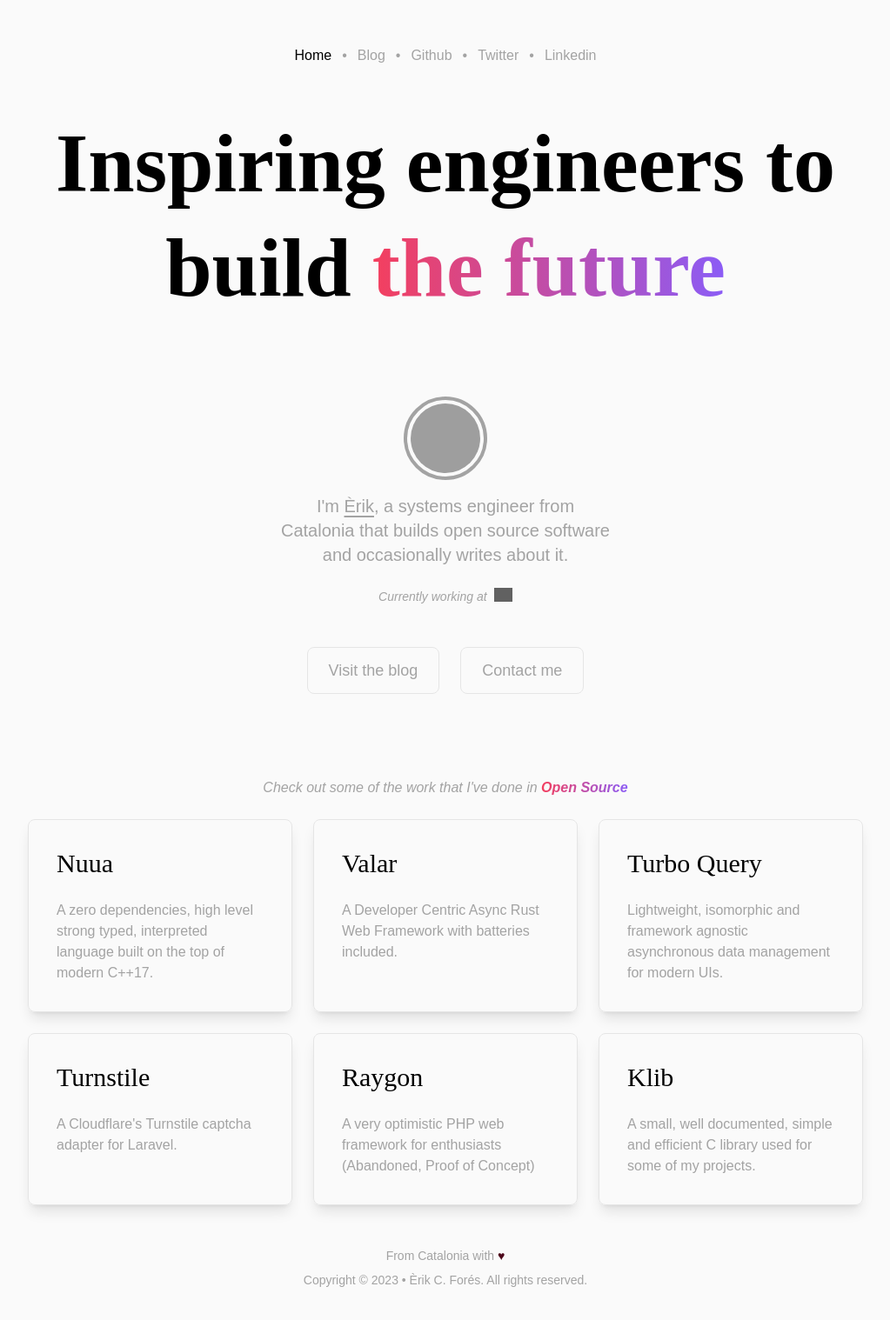
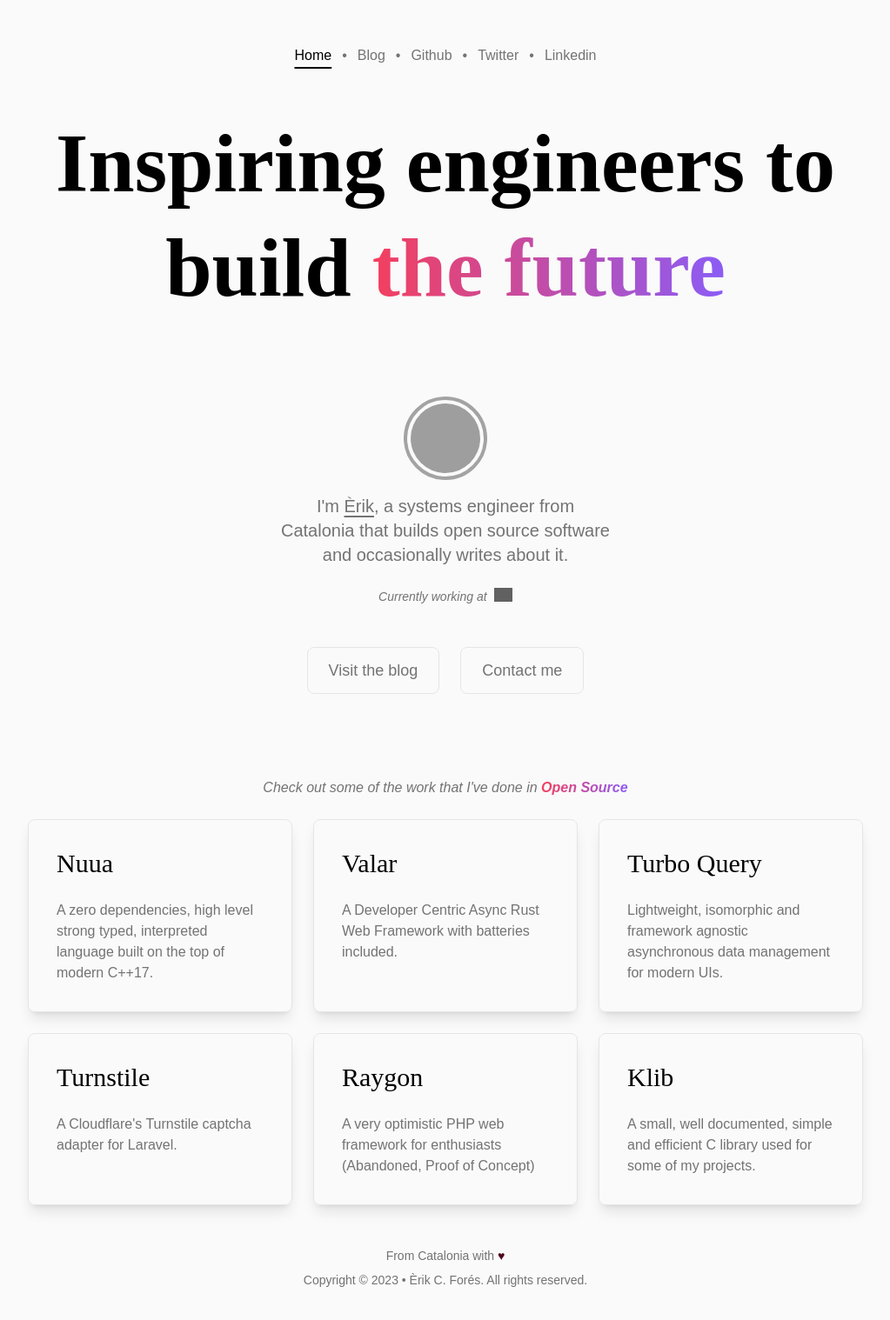
Before and after one commit to ConsoleTVs/erik.cat, an Astro site: page / in a window 1280 px wide. Shown: the whole page at 87% size, without its empty margins (128-1151 px from the left). Built offline with nearby package versions, Linux system fonts and the light colour scheme; Astro itself is replaced by a stand-in of ours; grey boxes are pictures that could not be loaded; a web font is replaced by a local one.

Commit message:
fix: better accesibility

```diff
--- a/src/components/Button.astro
+++ b/src/components/Button.astro
@@ -1,4 +1,4 @@
 <button
-  class="px-6 py-3 text-lg font-medium transition-colors border rounded-lg hover:text-black hover:dark:text-white text-neutral-400 dark:text-neutral-600 border-neutral-200 dark:border-neutral-800 hover:bg-neutral-100/50 hover:dark:bg-neutral-900/50">
+  class="px-6 py-3 text-lg font-medium transition-colors border rounded-lg hover:text-black hover:dark:text-white text-neutral-500 border-neutral-200 dark:border-neutral-800 hover:bg-neutral-100/50 hover:dark:bg-neutral-900/50">
   <slot />
 </button>
--- a/src/components/Footer.astro
+++ b/src/components/Footer.astro
@@ -1,5 +1,4 @@
-<footer
-  class="container flex flex-col my-12 space-y-2 text-sm text-center text-neutral-400 dark:text-neutral-600">
+<footer class="container flex flex-col my-12 space-y-2 text-sm text-center text-neutral-500">
   <span>From Catalonia with <span class="text-rose-950">♥</span></span>
   <span>
     Copyright &copy; <span id="today"></span> &bullet; Èrik C. Forés. All rights reserved.
--- a/src/layouts/Main.astro
+++ b/src/layouts/Main.astro
@@ -53,10 +53,22 @@ const finalDescription = description
     style="backface-visibility: hidden">
     <div class="flex flex-col">
       <header
-        class="container flex items-center justify-center h-32 space-x-3 print:hidden text-neutral-400 dark:text-neutral-600">
-        <a href="/" class={path === '/' ? 'text-black dark:text-white' : ''}>Home</a>
+        class="container flex items-center justify-center h-32 space-x-3 print:hidden text-neutral-500">
+        <a
+          href="/"
+          class={path === '/'
+            ? 'text-black dark:text-white underline underline-offset-8 decoration-2'
+            : ''}>
+          Home
+        </a>
         <span>&bullet;</span>
-        <a href="/blog" class={segments[1] === 'blog' ? 'text-black dark:text-white' : ''}>Blog</a>
+        <a
+          href="/blog"
+          class={segments[1] === 'blog'
+            ? 'text-black dark:text-white underline underline-offset-8 decoration-2'
+            : ''}>
+          Blog
+        </a>
         <span>&bullet;</span>
         <a href="https://github.com/ConsoleTVs">Github</a>
         <span>&bullet;</span>
--- a/src/pages/blog/[...slug].astro
+++ b/src/pages/blog/[...slug].astro
@@ -24,7 +24,7 @@ const { Content } = await post.render()
       class="!text-5xl sm:!text-6xl md:!text-7xl lg:!text-8xl font-serif text-center mb-12 !mt-0 !leading-tight sm:!leading-tight md:!leading-tight lg:!leading-tight">
       {post.data.title}
     </h1>
-    <div class="mb-6 text-sm text-center text-neutral-400 dark:text-neutral-600 md:text-base">
+    <div class="mb-6 text-sm text-center text-neutral-500 md:text-base">
       <span>
         Published on
         <FormattedDate date={post.data.pubDate} />
@@ -41,7 +41,7 @@ const { Content } = await post.render()
         )
       }
     </div>
-    <div class="mb-12 italic text-center text-neutral-400 dark:text-neutral-600">
+    <div class="mb-12 italic text-center text-neutral-500">
       {post.data.description}
     </div>
     <Content />
@@ -53,7 +53,7 @@ const { Content } = await post.render()
       />
       <div class="flex flex-col leading-tight">
         <span>Èrik C. Forés</span>
-        <span class="text-neutral-400 dark:text-neutral-600">
+        <span class="text-neutral-500">
           Senior Software Engineer at
           <a class="underline underline-offset-2 decoration-2" href="https://submer.com"> Submer</a>
         </span>
--- a/src/pages/blog/index.astro
+++ b/src/pages/blog/index.astro
@@ -15,7 +15,7 @@ const posts = (await getCollection('blog')).sort(
     class="mb-12 font-serif text-5xl font-extrabold leading-tight text-center text-black lg:leading-tight sm:leading-tight md:leading-tight sm:text-6xl md:text-7xl lg:text-8xl dark:text-white">
     <span>A little bit of everything</span>
   </h1>
-  <div class="mb-3 italic text-neutral-400 dark:text-neutral-600">
+  <div class="mb-3 italic text-neutral-500">
     Total of {posts.length} posts, ordered by date ↓
   </div>
   <ul class="space-y-8">
@@ -24,10 +24,10 @@ const posts = (await getCollection('blog')).sort(
         <li>
           <a href={`/blog/${post.slug.replace(/^[0-9]+-/, '')}/`}>
             <h1 class="font-serif text-3xl text-black dark:text-white">{post.data.title}</h1>
-            <div class="mb-4 text-neutral-400 dark:text-neutral-600">
+            <div class="mb-4 text-neutral-500">
               Published on <FormattedDate date={post.data.pubDate} />
             </div>
-            <div class="italic text-neutral-400 dark:text-neutral-600">{post.data.description}</div>
+            <div class="italic text-neutral-500">{post.data.description}</div>
           </a>
         </li>
       ))
--- a/src/pages/index.astro
+++ b/src/pages/index.astro
@@ -24,12 +24,11 @@ import Card from '../components/Card.astro'
         src="https://avatars.githubusercontent.com/u/6124435?v=4"
       />
     </div>
-    <div class="text-xl text-center text-neutral-400 dark:text-neutral-600">
+    <div class="text-xl text-center text-neutral-500">
       I'm <span class="underline underline-offset-4 decoration-2">Èrik</span>, a systems engineer
       from Catalonia that builds open source software and occasionally writes about it.
     </div>
-    <div
-      class="flex items-center justify-center space-x-2 text-sm italic text-neutral-400 dark:text-neutral-600">
+    <div class="flex items-center justify-center space-x-2 text-sm italic text-neutral-500">
       <div>Currently working at</div>
       <a href="https://submer.com">
         <img
@@ -48,7 +47,7 @@ import Card from '../components/Card.astro'
       <Button>Contact me</Button>
     </a>
   </div>
-  <div class="mb-6 italic text-center text-neutral-400 dark:text-neutral-600">
+  <div class="mb-6 italic text-center text-neutral-500">
     <span>Check out some of the work that I've done in</span>
     <span
       class="font-semibold text-transparent bg-gradient-to-r from-rose-500 to-violet-500 bg-clip-text">
@@ -59,7 +58,7 @@ import Card from '../components/Card.astro'
     <a href="https://github.com/nuua-io/Nuua">
       <Card>
         <h2 class="mb-6 font-serif text-3xl">Nuua</h2>
-        <span class="text-neutral-400 dark:text-neutral-600">
+        <span class="text-neutral-500">
           A zero dependencies, high level strong typed, interpreted language built on the top of
           modern C++17.
         </span>
@@ -68,7 +67,7 @@ import Card from '../components/Card.astro'
     <a href="https://github.com/ConsoleTVs/Valar">
       <Card>
         <h2 class="mb-6 font-serif text-3xl">Valar</h2>
-        <span class="text-neutral-400 dark:text-neutral-600">
+        <span class="text-neutral-500">
           A Developer Centric Async Rust Web Framework with batteries included.
         </span>
       </Card>
@@ -76,7 +75,7 @@ import Card from '../components/Card.astro'
     <a href="https://github.com/StudioLambda/TurboQuery">
       <Card>
         <h2 class="mb-6 font-serif text-3xl">Turbo Query</h2>
-        <span class="text-neutral-400 dark:text-neutral-600">
+        <span class="text-neutral-500">
           Lightweight, isomorphic and framework agnostic asynchronous data management for modern
           UIs.
         </span>
@@ -85,15 +84,13 @@ import Card from '../components/Card.astro'
     <a href="https://github.com/StudioLambda/Turnstile">
       <Card>
         <h2 class="mb-6 font-serif text-3xl">Turnstile</h2>
-        <span class="text-neutral-400 dark:text-neutral-600">
-          A Cloudflare's Turnstile captcha adapter for Laravel.
-        </span>
+        <span class="text-neutral-500"> A Cloudflare's Turnstile captcha adapter for Laravel.</span>
       </Card>
     </a>
     <a href="https://github.com/ConsoleTVs/Raygon">
       <Card>
         <h2 class="mb-6 font-serif text-3xl">Raygon</h2>
-        <span class="text-neutral-400 dark:text-neutral-600">
+        <span class="text-neutral-500">
           A very optimistic PHP web framework for enthusiasts (Abandoned, Proof of Concept)
         </span>
       </Card>
@@ -101,7 +98,7 @@ import Card from '../components/Card.astro'
     <a href="https://github.com/ConsoleTVs/Klib">
       <Card>
         <h2 class="mb-6 font-serif text-3xl">Klib</h2>
-        <span class="text-neutral-400 dark:text-neutral-600">
+        <span class="text-neutral-500">
           A small, well documented, simple and efficient C library used for some of my projects.
         </span>
       </Card>
```
